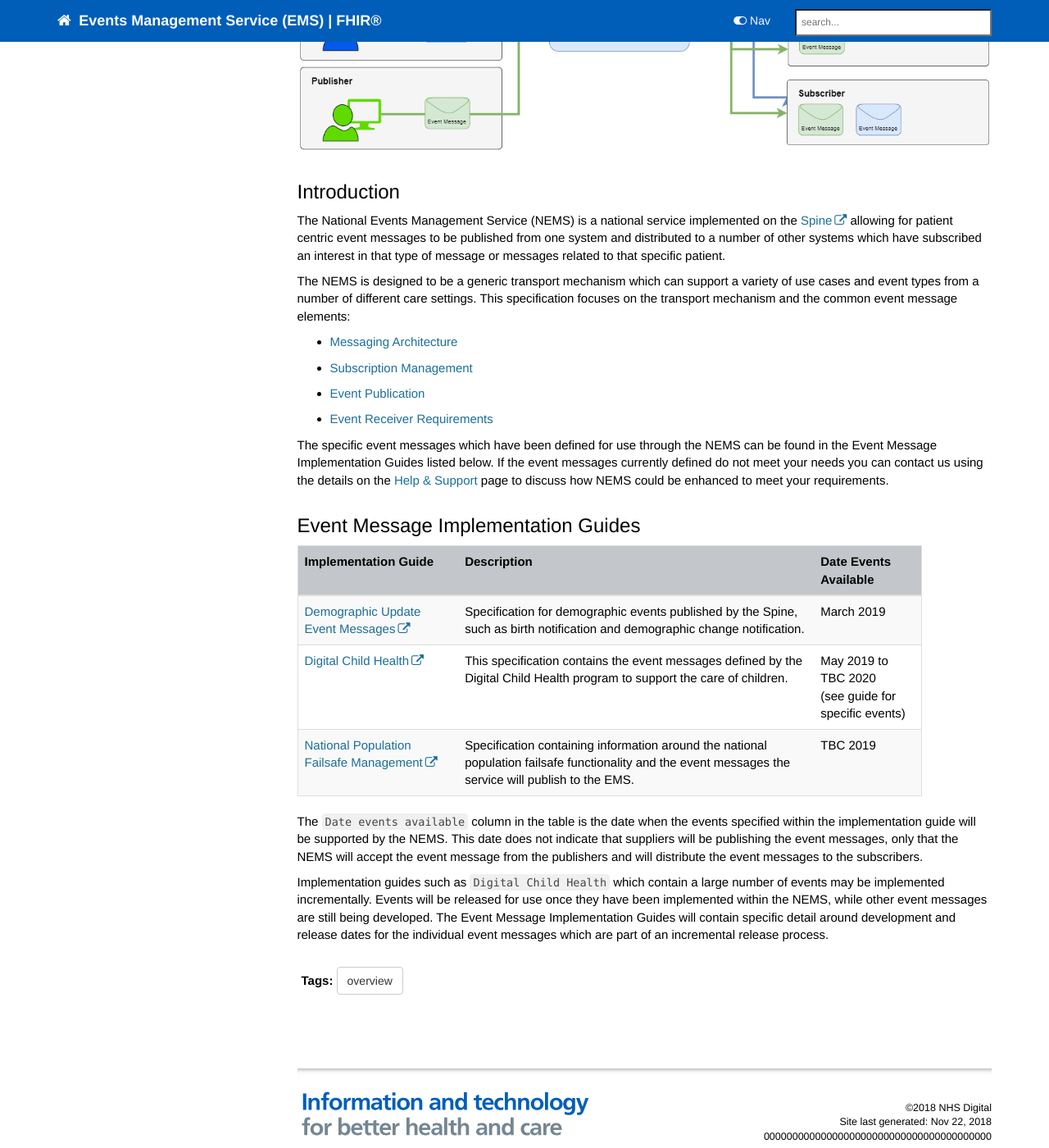
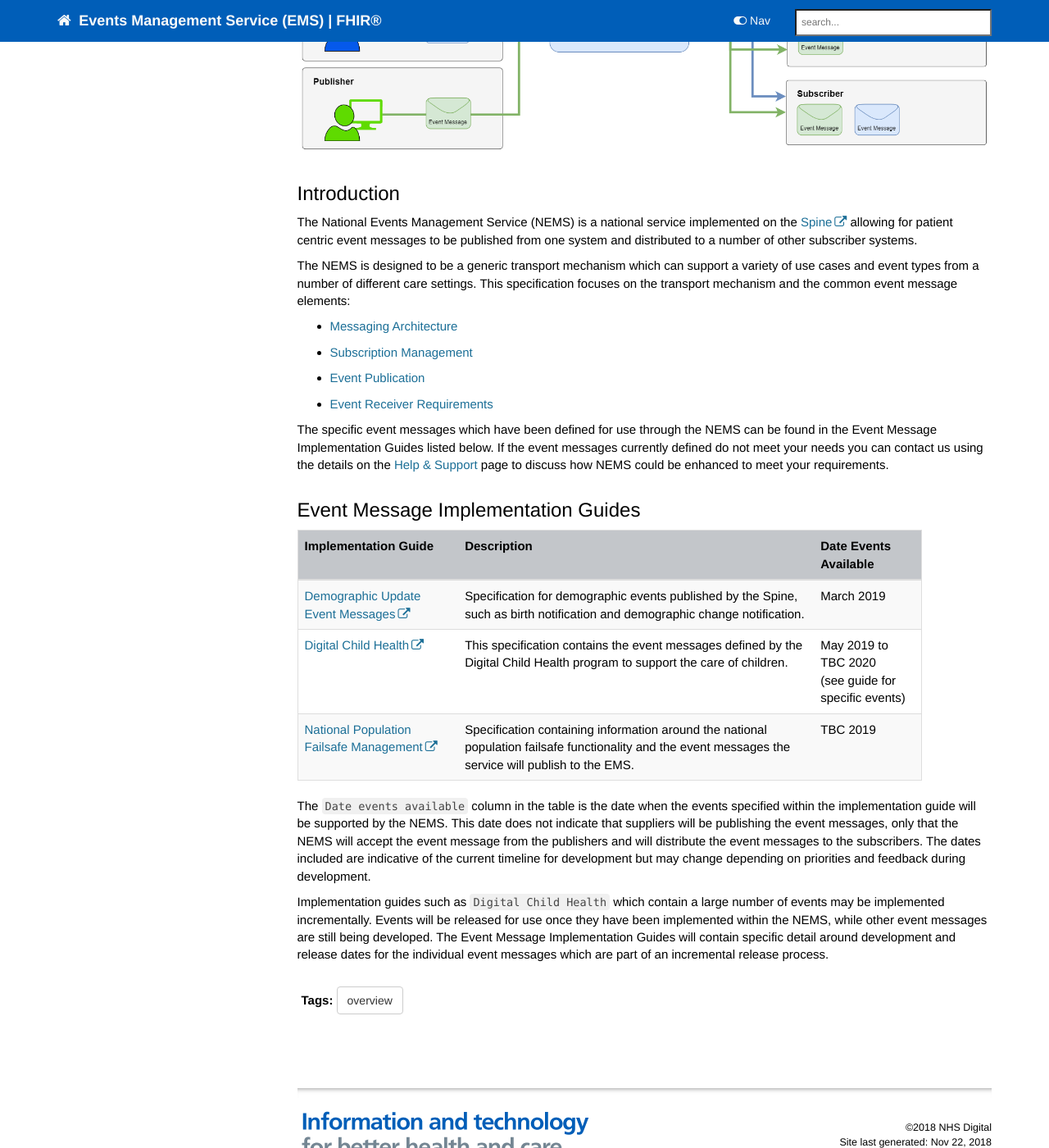
Before and after one commit to nhsconnect/Events-Management, a Jekyll site: the page built from index.md, in a window 1280 px wide and 1400 px high, scrolled down 420 px. Shown: the whole window at 82% size. Built offline with Jekyll 4.4.1, drawn with Linux system fonts in a browser that asks for light colours; nearby versions of some CDN libraries; comment, search, counter and statistics services are not loaded.

Commit message:
Updates for feedback from spec review, wording improvements, diagram corrections and additional clarification on index page.

```diff
--- a/index.md
+++ b/index.md
@@ -15,7 +15,8 @@
 
 ## Introduction
 
-The National Events Management Service (NEMS) is a national service implemented on the [Spine](https://digital.nhs.uk/services/spine) allowing for patient centric event messages to be published from one system and distributed to a number of other systems which have subscribed an interest in that type of message or messages related to that specific patient.
+The National Events Management Service (NEMS) is a national service implemented on the [Spine](https://digital.nhs.uk/services/spine) allowing for patient centric event messages to be published from one system and distributed to a number of other subscriber systems.
+
 
 The NEMS is designed to be a generic transport mechanism which can support a variety of use cases and event types from a number of different care settings. This specification focuses on the transport mechanism and the common event message elements:
 
@@ -34,6 +35,6 @@
 | [Digital Child Health](https://developer.nhs.uk/apis/dch-beta/) | This specification contains the event messages defined by the Digital Child Health program to support the care of children. | May 2019 to<br/>TBC 2020<br/>(see guide for specific events) |
 | [National Population Failsafe Management](https://developer.nhs.uk/apis/npfm-beta/) | Specification containing information around the national population failsafe functionality and the event messages the service will publish to the EMS. | TBC 2019 |
 
-The `Date events available` column in the table is the date when the events specified within the implementation guide will be supported by the NEMS. This date does not indicate that suppliers will be publishing the event messages, only that the NEMS will accept the event message from the publishers and will distribute the event messages to the subscribers.
+The `Date events available` column in the table is the date when the events specified within the implementation guide will be supported by the NEMS. This date does not indicate that suppliers will be publishing the event messages, only that the NEMS will accept the event message from the publishers and will distribute the event messages to the subscribers. The dates included are indicative of the current timeline for development but may change depending on priorities and feedback during development.
 
 Implementation guides such as `Digital Child Health` which contain a large number of events may be implemented incrementally. Events will be released for use once they have been implemented within the NEMS, while other event messages are still being developed. The Event Message Implementation Guides will contain specific detail around development and release dates for the individual event messages which are part of an incremental release process.
```
Also changed, not shown: images/overview/overview_message_diagram.xml (+1 -1 lines), pages/explore/msg_architecture_overview.md (+1 -1 lines), pages/publication/publication_publish.md (+1 -1 lines), images/overview/overview_message_diagram.png.
